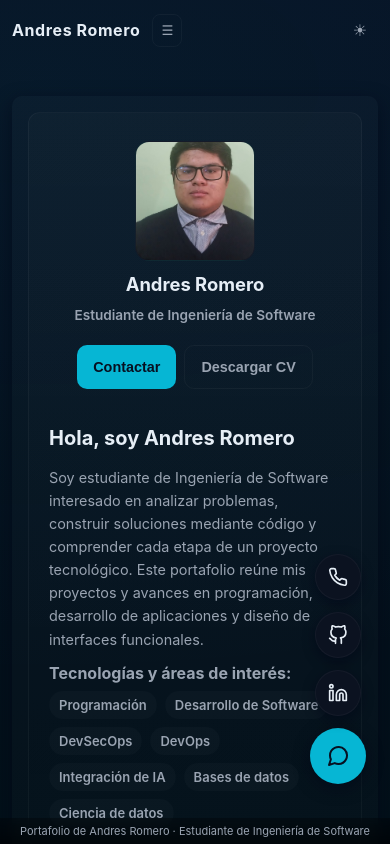
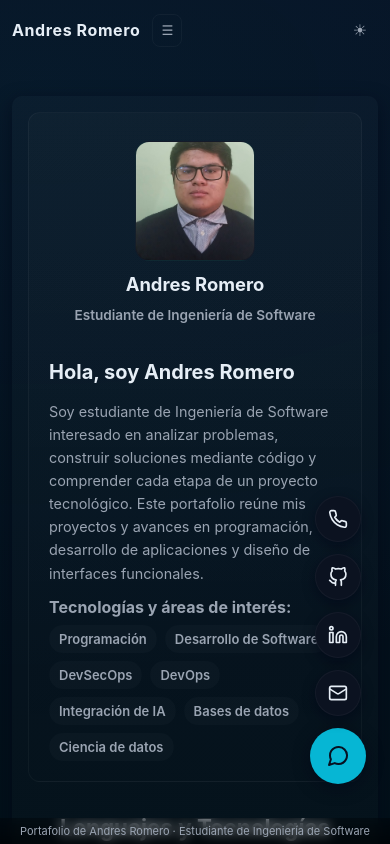
Before and after one commit to NYAALPHA/PortafolioCurso, a plain HTML site: page index.html in a window 390 px wide. Both pictures are taken after a click on the button "Abrir contactos". Shown: the top 844 px of the page. Drawn offline with Linux system fonts and the light colour scheme.

Commit message:
Ajustes responsive

```diff
--- a/index.html
+++ b/index.html
@@ -57,10 +57,6 @@
         </div>
         <div class="name" id="profileName"></div>
         <div class="role" id="profileRole"></div>
-        <div class="actions">
-          <button class="btn primary" id="contactBtn">Contactar</button>
-          <button class="btn ghost" id="downloadCv">Descargar CV</button>
-        </div>
       </div>
       <div class="profile-right">
         <h1 id="inicio-heading">Hola, soy <span id="introName"></span></h1>
@@ -199,6 +195,9 @@
     <a href="https://www.linkedin.com/in/andrés-alejandro-romero-solano-bbb806284" target="_blank" class="fab-item" aria-label="LinkedIn" title="LinkedIn">
       <svg width="20" height="20" viewBox="0 0 24 24" fill="none" stroke="currentColor" stroke-width="2" stroke-linecap="round" stroke-linejoin="round"><path d="M16 8a6 6 0 0 1 6 6v7h-4v-7a2 2 0 0 0-2-2 2 2 0 0 0-2 2v7h-4v-7a6 6 0 0 1 6-6z"></path><rect x="2" y="9" width="4" height="12"></rect><circle cx="4" cy="4" r="2"></circle></svg>
     </a>
+    <a href="mailto:andromerosol@hotmail.com" class="fab-item" aria-label="Correo electrónico" title="Correo electrónico">
+      <svg width="20" height="20" viewBox="0 0 24 24" fill="none" stroke="currentColor" stroke-width="2" stroke-linecap="round" stroke-linejoin="round"><rect x="2" y="4" width="20" height="16" rx="2"></rect><path d="m22 7-8.97 5.7a1.94 1.94 0 0 1-2.06 0L2 7"></path></svg>
+    </a>
   </div>
 </div>
 
--- a/script.js
+++ b/script.js
@@ -752,8 +752,6 @@
     }, {passive:true})
   }
 
-  qs('#contactBtn').addEventListener('click', ()=>{ location.href = 'mailto:tu@correo.com' })
-  qs('#downloadCv').addEventListener('click', ()=>{ alert('Enlaza aquí tu CV o genera dinámicamente el PDF') })
   qs('#themeToggle').addEventListener('click', ()=>{
     transitionTheme()
   })
```
